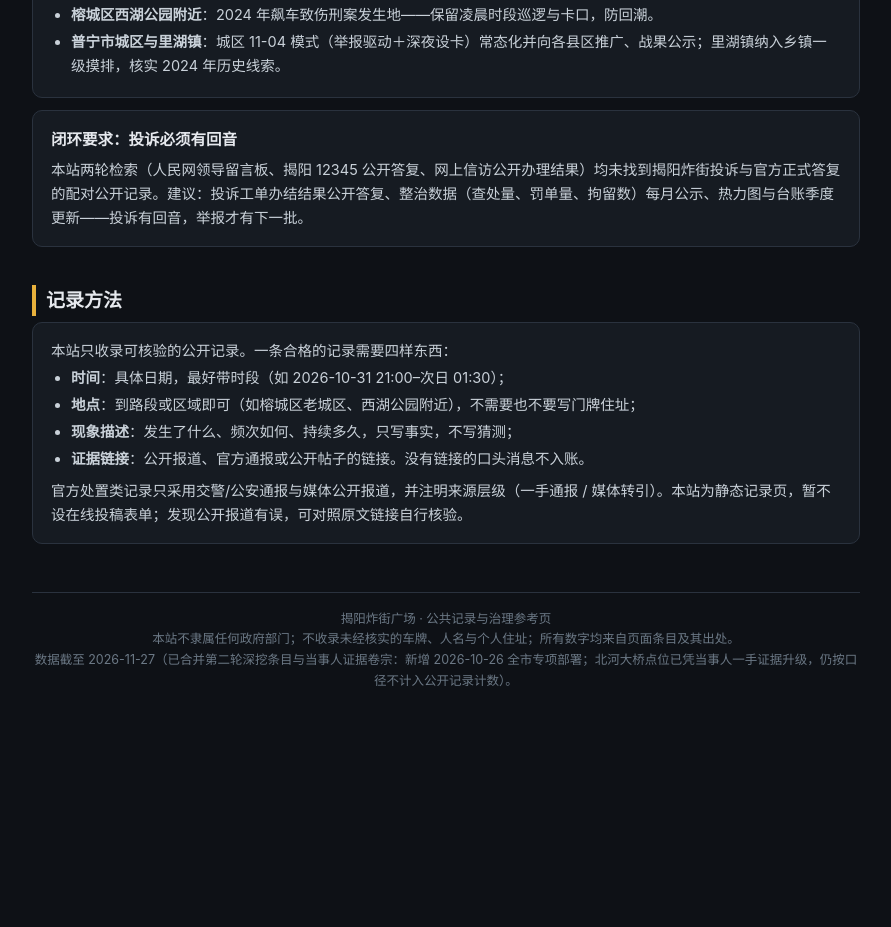
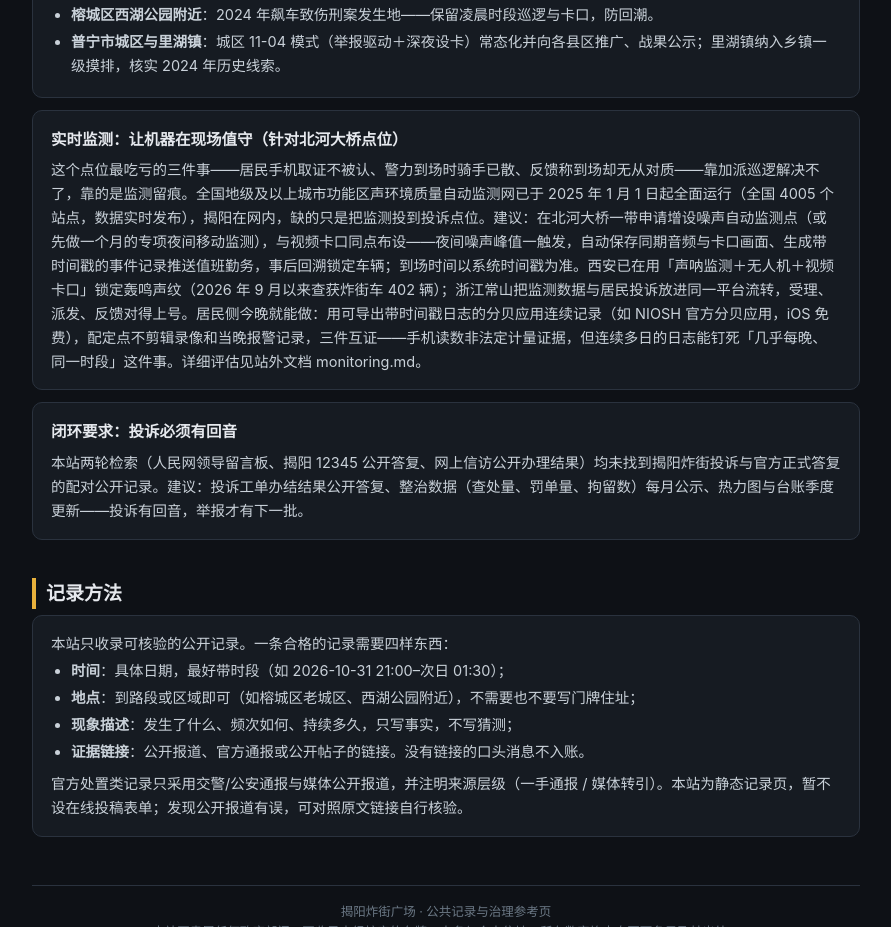
Before and after one commit to hisoaaronc-jpg/jieyang-zhajie, a plain HTML site: page index.html in a window 1280 px wide. Shown: the part 8840-9767 px from the top of the page, without its empty margins (194-1085 px from the left). Before the commit the page ends 9595 px from the top, so only its background shows below. Drawn offline with Linux system fonts and the light colour scheme.

Commit message:
怎么治板块新增「实时监测」说明卡（北河大桥点位）

```diff
--- a/index.html
+++ b/index.html
@@ -295,6 +295,11 @@
   </div>
 
   <div class="card">
+    <h3>实时监测：让机器在现场值守（针对北河大桥点位）</h3>
+    <p>这个点位最吃亏的三件事——居民手机取证不被认、警力到场时骑手已散、反馈称到场却无从对质——靠加派巡逻解决不了，靠的是监测留痕。全国地级及以上城市功能区声环境质量自动监测网已于 2025 年 1 月 1 日起全面运行（全国 4005 个站点，数据实时发布），揭阳在网内，缺的只是把监测投到投诉点位。建议：在北河大桥一带申请增设噪声自动监测点（或先做一个月的专项夜间移动监测），与视频卡口同点布设——夜间噪声峰值一触发，自动保存同期音频与卡口画面、生成带时间戳的事件记录推送值班勤务，事后回溯锁定车辆；到场时间以系统时间戳为准。西安已在用「声呐监测＋无人机＋视频卡口」锁定轰鸣声纹（2026 年 9 月以来查获炸街车 402 辆）；浙江常山把监测数据与居民投诉放进同一平台流转，受理、派发、反馈对得上号。居民侧今晚就能做：用可导出带时间戳日志的分贝应用连续记录（如 NIOSH 官方分贝应用，iOS 免费），配定点不剪辑录像和当晚报警记录，三件互证——手机读数非法定计量证据，但连续多日的日志能钉死「几乎每晚、同一时段」这件事。详细评估见站外文档 monitoring.md。</p>
+  </div>
+
+  <div class="card">
     <h3>闭环要求：投诉必须有回音</h3>
     <p>本站两轮检索（人民网领导留言板、揭阳 12345 公开答复、网上信访公开办理结果）均未找到揭阳炸街投诉与官方正式答复的配对公开记录。建议：投诉工单办结结果公开答复、整治数据（查处量、罚单量、拘留数）每月公示、热力图与台账季度更新——投诉有回音，举报才有下一批。</p>
   </div>
```
